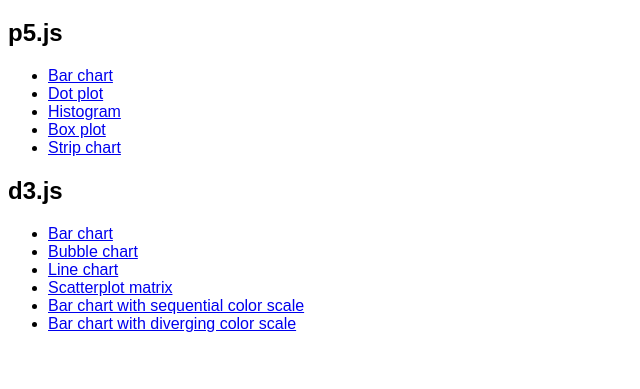
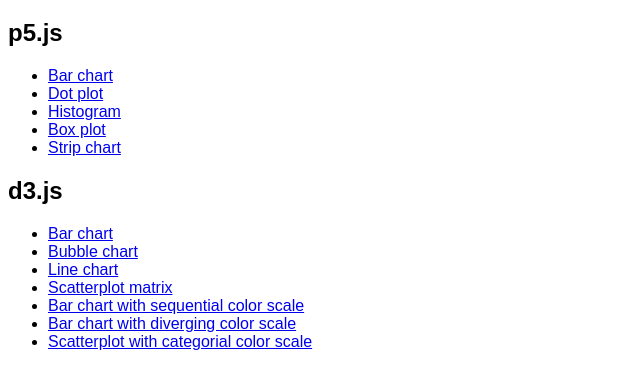
Before and after one commit to Emperor-Nathan/Emperor-Nathan.github.io, a plain HTML site: page index.html in a window 1280 px wide. Shown: the part 61-450 px from the top of the page, without its empty margins (0-640 px from the left). Drawn offline with Linux system fonts and the light colour scheme.

Commit message:
scatterplot

```diff
--- a/index.html
+++ b/index.html
@@ -26,6 +26,7 @@
 			<li><a href='https://vizhub.com/Emperor-Nathan/c756198c7f1e40ff902912a949255059'>Scatterplot matrix</a></li>
 			<li><a href='https://vizhub.com/Emperor-Nathan/69a583ef724744579aea14f9842a1f12'>Bar chart with sequential color scale</a></li>
 			<li><a href='https://vizhub.com/Emperor-Nathan/0993495581654684b032933dbb9d60b5'>Bar chart with diverging color scale</a></li>
+			<li><a href='https://vizhub.com/Emperor-Nathan/2893cee79e7446b3862316b193f44a07'>Scatterplot with categorial color scale</a></li>
 		</ul>
 	</body>
 </html>
```
